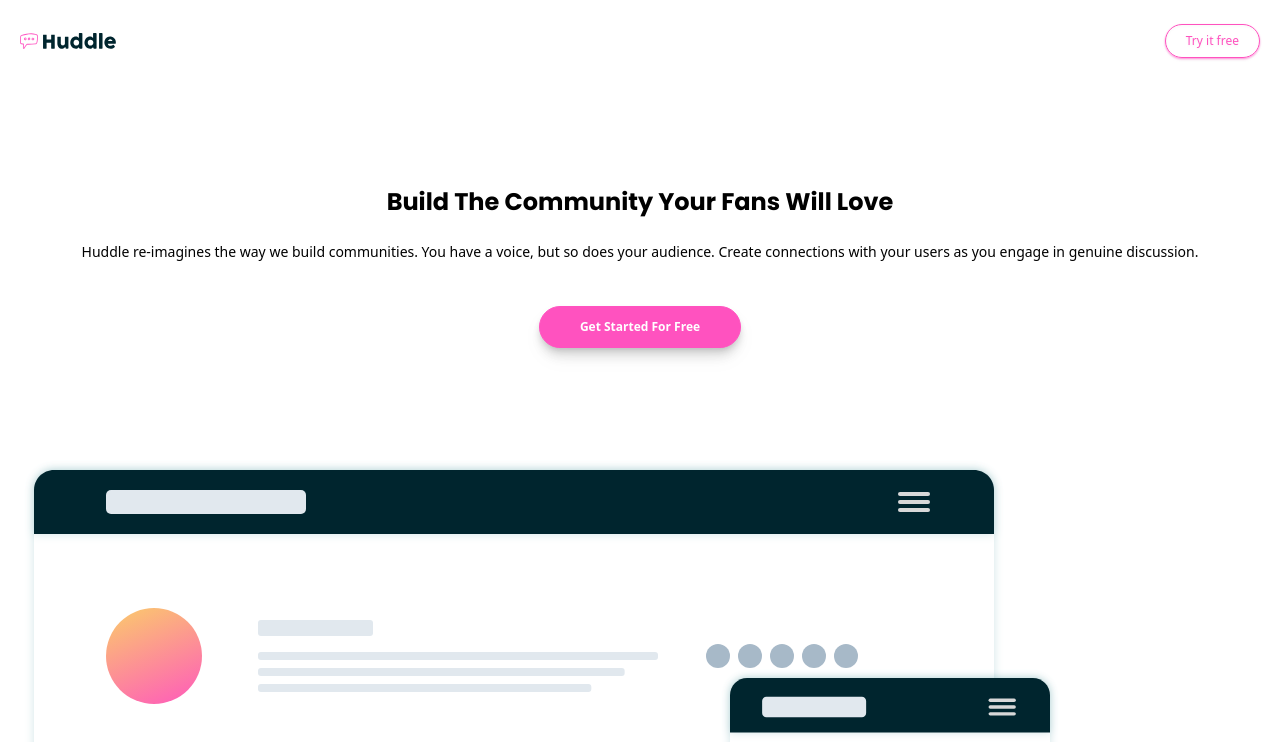
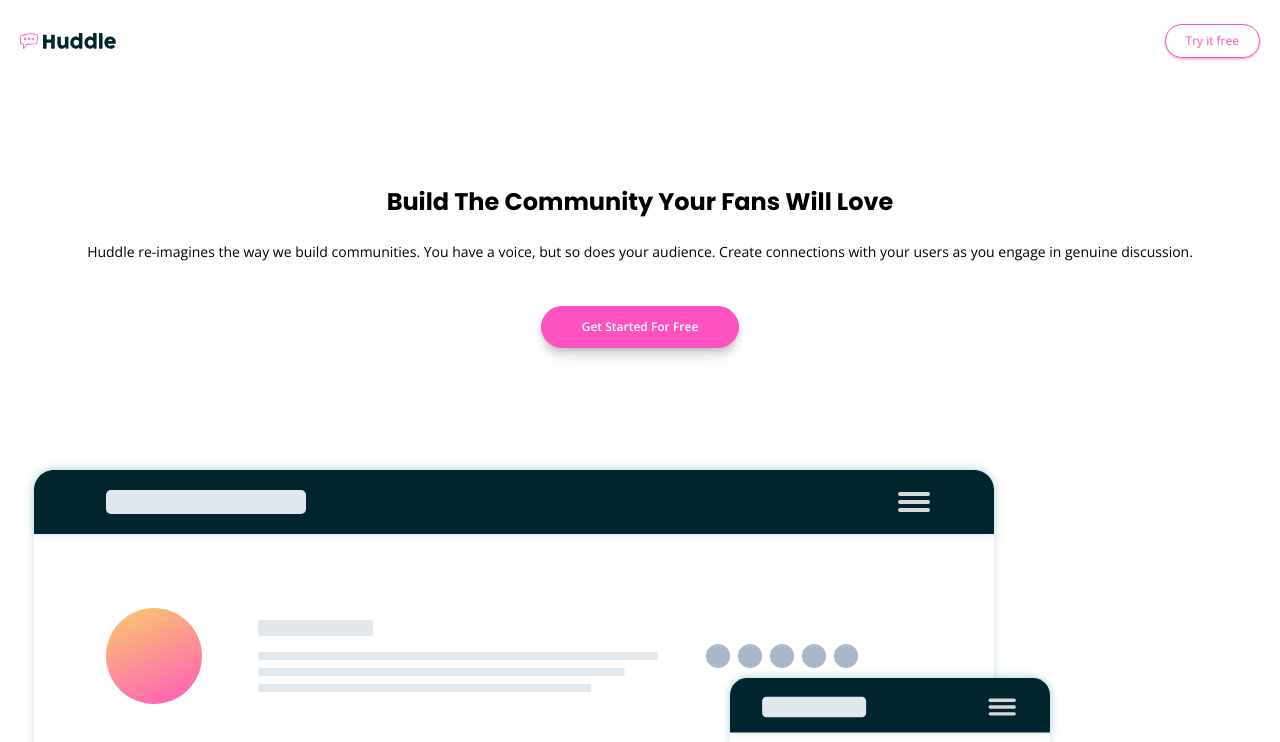
Before and after one commit to bnielsencodes/Huddle, a plain HTML site: page src/index.html in a window 1280 px wide. Shown: the top 742 px of the page. Drawn offline with nearby package versions, Linux system fonts and the light colour scheme; files that its build step writes are made by us from their sources.

Commit message:
Update index.html

```diff
--- a/src/index.html
+++ b/src/index.html
@@ -14,7 +14,7 @@
     ></script>
     <title>Huddle</title>
   </head>
-  <body>
+  <body class="font-openSans">
     <!-- *****************************
       ********************************
       NAVIGATION
```
